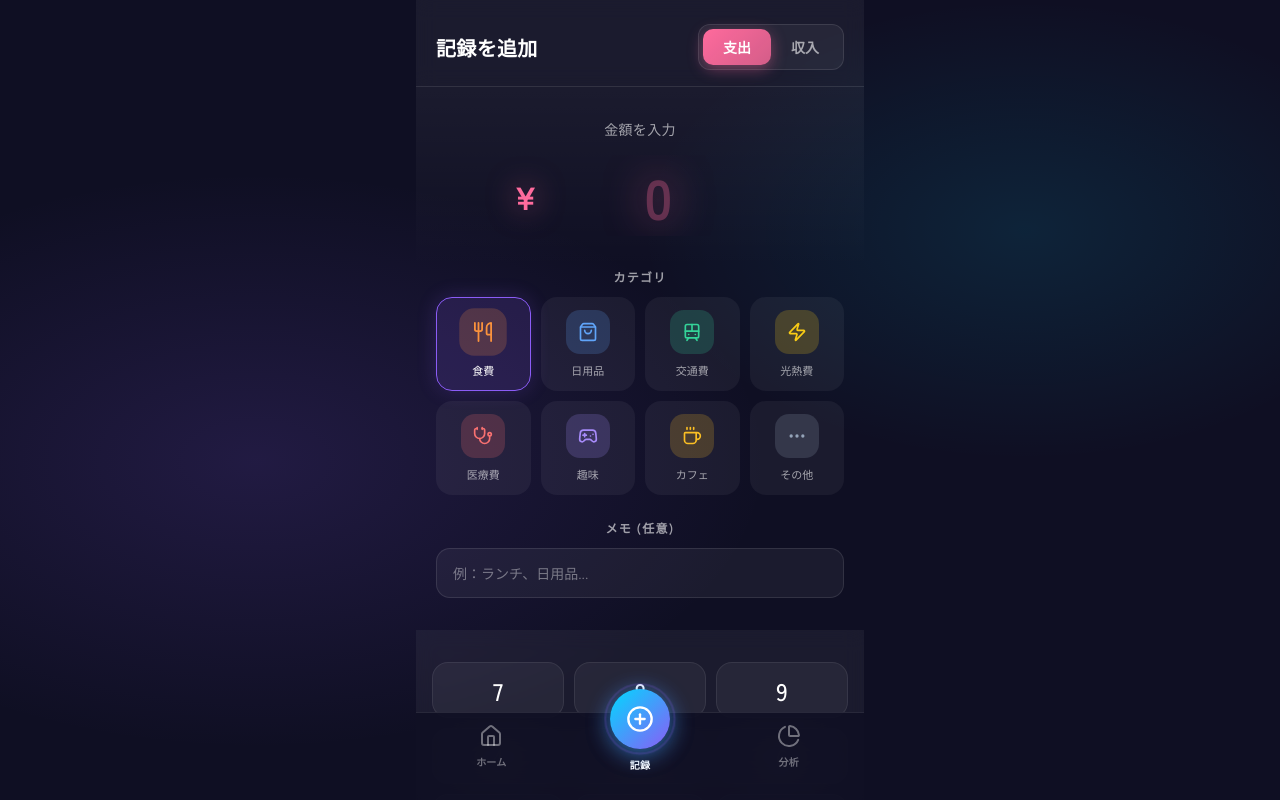
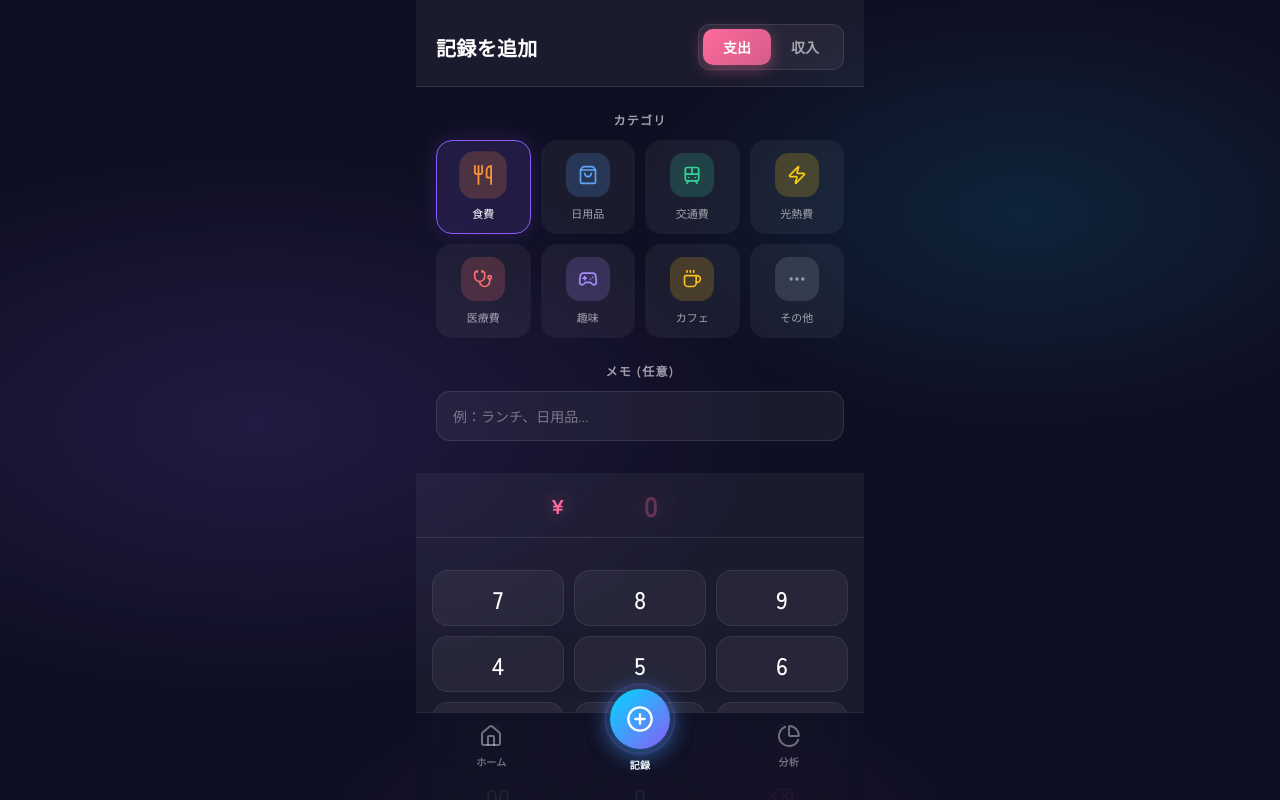
Before and after one commit to kmrtmk03/kakeibo-pwa, a React (Vite) app: page / in a window 1280 px wide. Both pictures are taken after a click on the button "記録". Shown: the top 800 px of the page. Built offline with nearby package versions, Linux system fonts and the light colour scheme.

Commit message:
refactor: 取引追加ページの金額表示セクションをキーパッド上部に移動し、UIを調整

```diff
--- a/src/pages/kakeibo/AddTransactionPage/AddTransactionPage.module.sass
+++ b/src/pages/kakeibo/AddTransactionPage/AddTransactionPage.module.sass
@@ -90,17 +90,17 @@ $category-bonus: rgba(45, 212, 191, 0.3), #2DD4BF
     box-shadow: 0 4px 15px rgba(0, 217, 255, 0.4)
 
 // ==============================================
-// 金額セクション
+// 金額セクション（キーパッド上部）
 // ==============================================
 .amountSection
-  padding: 2rem 1.5rem
+  padding: 0.75rem 1.5rem
   text-align: center
-  background: linear-gradient(180deg, $glass-bg 0%, transparent 100%)
+  border-bottom: 1px solid $border-glass
 
 .amountLabel
   color: $text-muted
   font-size: 0.875rem
-  margin-bottom: 1rem
+  margin-bottom: 0.5rem
 
 .amountDisplay
   position: relative
@@ -108,25 +108,26 @@ $category-bonus: rgba(45, 212, 191, 0.3), #2DD4BF
   align-items: center
   justify-content: center
   width: 100%
-  max-width: 16rem
 
 .currency
-  font-size: 2rem
+  font-size: 1.25rem
   font-weight: 700
-  margin-right: 0.5rem
+  margin-right: 0.25rem
 
   &.expense
     color: $accent-pink
-    text-shadow: 0 0 30px rgba(255, 107, 157, 0.6)
+    text-shadow: 0 0 20px rgba(255, 107, 157, 0.5)
 
   &.income
     color: $accent-cyan
-    text-shadow: 0 0 30px rgba(0, 217, 255, 0.6)
+    text-shadow: 0 0 20px rgba(0, 217, 255, 0.5)
 
 .amountInput
-  width: 100%
+  width: auto
+  min-width: 2rem
+  max-width: 10rem
   text-align: center
-  font-size: 3.5rem
+  font-size: 1.75rem
   font-weight: 700
   letter-spacing: -0.02em
   background: transparent
@@ -138,14 +139,14 @@ $category-bonus: rgba(45, 212, 191, 0.3), #2DD4BF
 
   &.expense
     color: $accent-pink
-    text-shadow: 0 0 40px rgba(255, 107, 157, 0.5)
+    text-shadow: 0 0 30px rgba(255, 107, 157, 0.4)
 
     &::placeholder
       color: rgba(255, 107, 157, 0.3)
 
   &.income
     color: $accent-cyan
-    text-shadow: 0 0 40px rgba(0, 217, 255, 0.5)
+    text-shadow: 0 0 30px rgba(0, 217, 255, 0.4)
 
     &::placeholder
       color: rgba(0, 217, 255, 0.3)
@@ -154,7 +155,7 @@ $category-bonus: rgba(45, 212, 191, 0.3), #2DD4BF
 // カテゴリセクション
 // ==============================================
 .categorySection
-  padding: 0 1.25rem 1rem
+  padding: 1.5rem 1.25rem 1rem
   flex: 1
   overflow-y: auto
 
--- a/src/pages/kakeibo/AddTransactionPage/AddTransactionPage.tsx
+++ b/src/pages/kakeibo/AddTransactionPage/AddTransactionPage.tsx
@@ -97,23 +97,6 @@ export function AddTransactionPage({
         </div>
       </div>
 
-      {/* 金額表示 */}
-      <div className={styles.amountSection}>
-        <p className={styles.amountLabel}>金額を入力</p>
-        <div className={styles.amountDisplay}>
-          <span className={`${styles.currency} ${inputType === 'expense' ? styles.expense : styles.income}`}>
-            ¥
-          </span>
-          <input
-            type="text"
-            readOnly
-            value={amount}
-            placeholder="0"
-            className={`${styles.amountInput} ${inputType === 'expense' ? styles.expense : styles.income}`}
-          />
-        </div>
-      </div>
-
       {/* カテゴリ選択 */}
       <div className={styles.categorySection}>
         <p className={styles.sectionLabel}>カテゴリ</p>
@@ -151,6 +134,21 @@ export function AddTransactionPage({
 
       {/* キーパッドエリア */}
       <div className={styles.keypadArea}>
+        {/* 金額表示（キーパッドの上に配置） */}
+        <div className={styles.amountSection}>
+          <div className={styles.amountDisplay}>
+            <span className={`${styles.currency} ${inputType === 'expense' ? styles.expense : styles.income}`}>
+              ¥
+            </span>
+            <input
+              type="text"
+              readOnly
+              value={amount}
+              placeholder="0"
+              className={`${styles.amountInput} ${inputType === 'expense' ? styles.expense : styles.income}`}
+            />
+          </div>
+        </div>
         <NumPad onInput={handleNumInput} onDelete={handleNumDelete} />
         <div className={styles.submitSection}>
           <button
```
